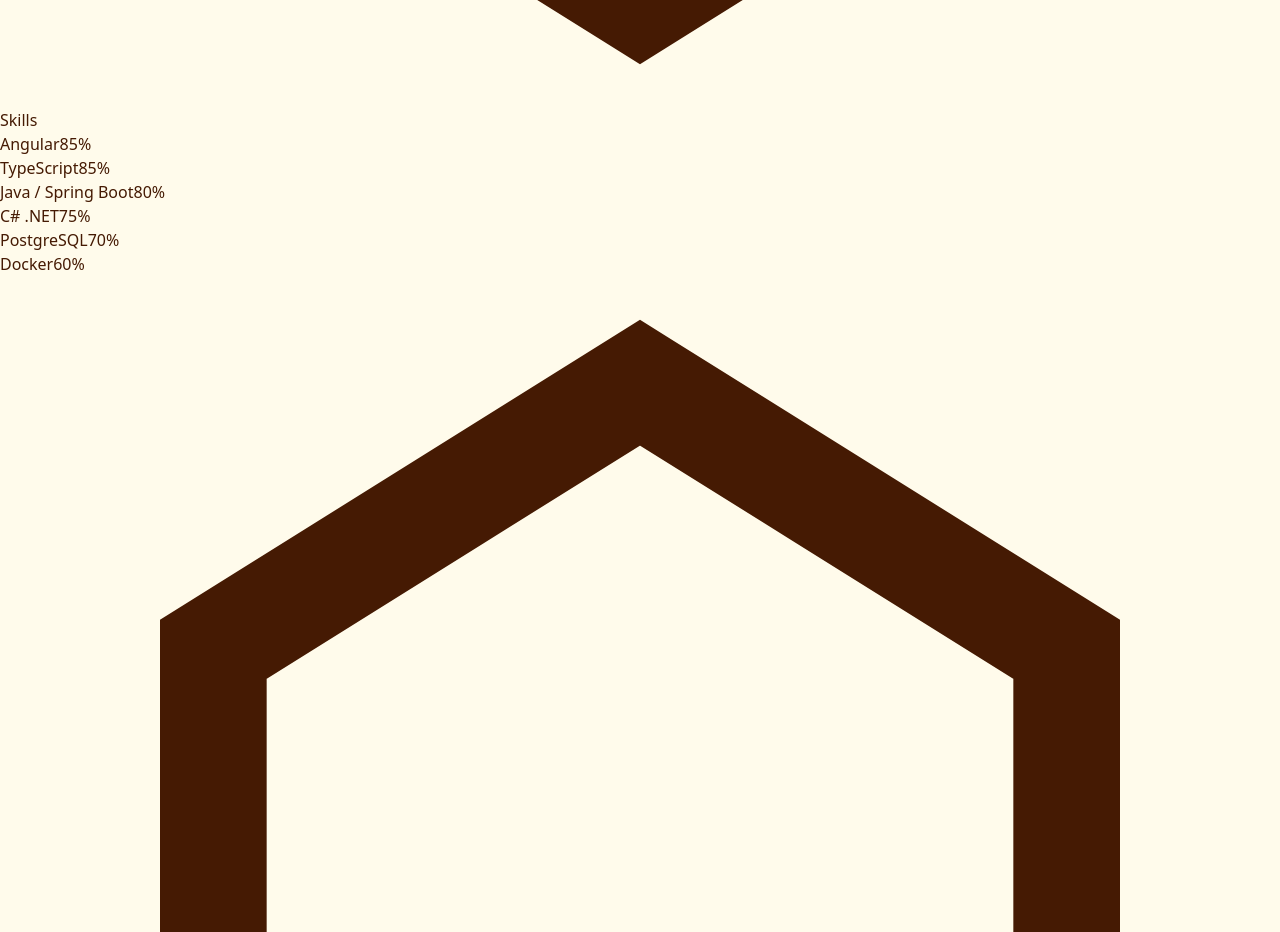
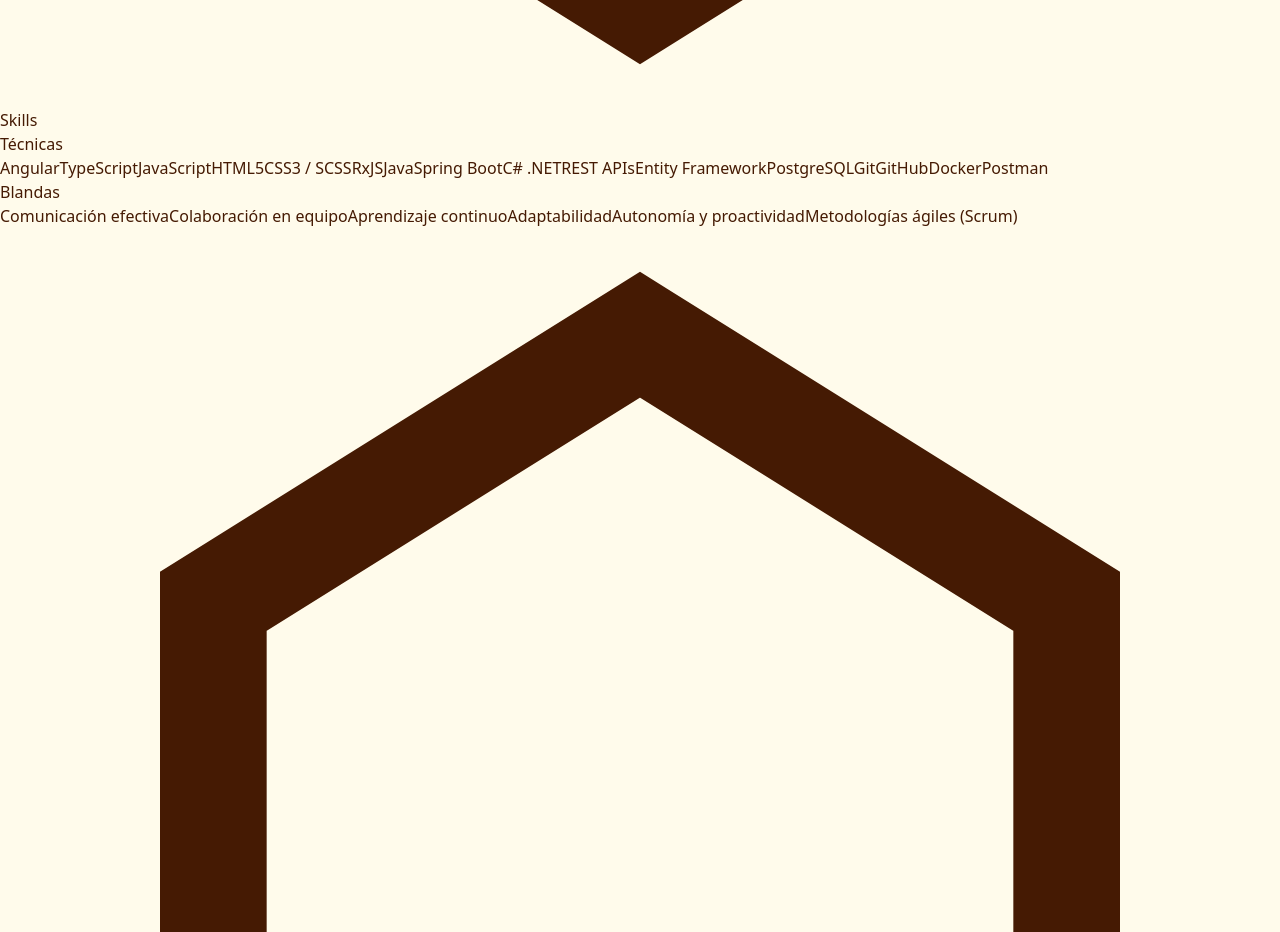
Before and after one commit to JoaquinRomero36/portafolio, a React (Vite) app: page / in a window 1280 px wide. Shown: the part 5300-6232 px from the top of the page. Built offline with nearby package versions, Linux system fonts and the light colour scheme.

Commit message:
skills: dos columnas (técnicas/blandas) sin porcentajes, más específicas

```diff
--- a/src/App.tsx
+++ b/src/App.tsx
@@ -6,11 +6,6 @@ type Project = {
   tags: string[]
   link?: string
   github?: string
-}
-
-type Skill = {
-  name: string
-  level: number
 }
 
 const projects: Project[] = [
@@ -35,13 +30,19 @@ const projects: Project[] = [
   },
 ]
 
-const skills: Skill[] = [
-  { name: "Angular", level: 85 },
-  { name: "TypeScript", level: 85 },
-  { name: "Java / Spring Boot", level: 80 },
-  { name: "C# .NET", level: 75 },
-  { name: "PostgreSQL", level: 70 },
-  { name: "Docker", level: 60 },
+const techSkills = [
+  "Angular", "TypeScript", "JavaScript", "HTML5", "CSS3 / SCSS", "RxJS",
+  "Java", "Spring Boot", "C# .NET", "REST APIs", "Entity Framework",
+  "PostgreSQL", "Git", "GitHub", "Docker", "Postman"
+]
+
+const softSkills = [
+  "Comunicación efectiva",
+  "Colaboración en equipo",
+  "Aprendizaje continuo",
+  "Adaptabilidad",
+  "Autonomía y proactividad",
+  "Metodologías ágiles (Scrum)"
 ]
 
 function HexIcon() {
@@ -132,26 +133,32 @@ function About() {
 function Skills() {
   return (
     <section id="skills" className="py-24 px-6 bg-honeycomb">
-      <div className="max-w-3xl mx-auto">
+      <div className="max-w-4xl mx-auto">
         <div className="flex items-center gap-3 mb-12">
           <HexIcon />
           <h2 className="text-3xl font-bold text-amber-950">Skills</h2>
         </div>
-        <div className="grid sm:grid-cols-2 gap-6">
-          {skills.map((skill) => (
-            <div key={skill.name}>
-              <div className="flex justify-between text-sm mb-2">
-                <span className="text-amber-900 font-medium">{skill.name}</span>
-                <span className="text-amber-700">{skill.level}%</span>
-              </div>
-              <div className="h-2.5 bg-amber-200 rounded-full overflow-hidden">
-                <div
-                  className="h-full bg-amber-600 rounded-full transition-all duration-1000"
-                  style={{ width: `${skill.level}%` }}
-                />
-              </div>
+        <div className="grid md:grid-cols-2 gap-10">
+          <div>
+            <h3 className="text-lg font-semibold text-amber-800 mb-4">Técnicas</h3>
+            <div className="flex flex-wrap gap-2">
+              {techSkills.map((skill) => (
+                <span key={skill} className="bg-amber-200/70 text-amber-900 px-3 py-1.5 rounded-lg text-sm font-medium">
+                  {skill}
+                </span>
+              ))}
             </div>
-          ))}
+          </div>
+          <div>
+            <h3 className="text-lg font-semibold text-amber-800 mb-4">Blandas</h3>
+            <div className="flex flex-wrap gap-2">
+              {softSkills.map((skill) => (
+                <span key={skill} className="bg-amber-200/70 text-amber-900 px-3 py-1.5 rounded-lg text-sm font-medium">
+                  {skill}
+                </span>
+              ))}
+            </div>
+          </div>
         </div>
       </div>
     </section>
```
